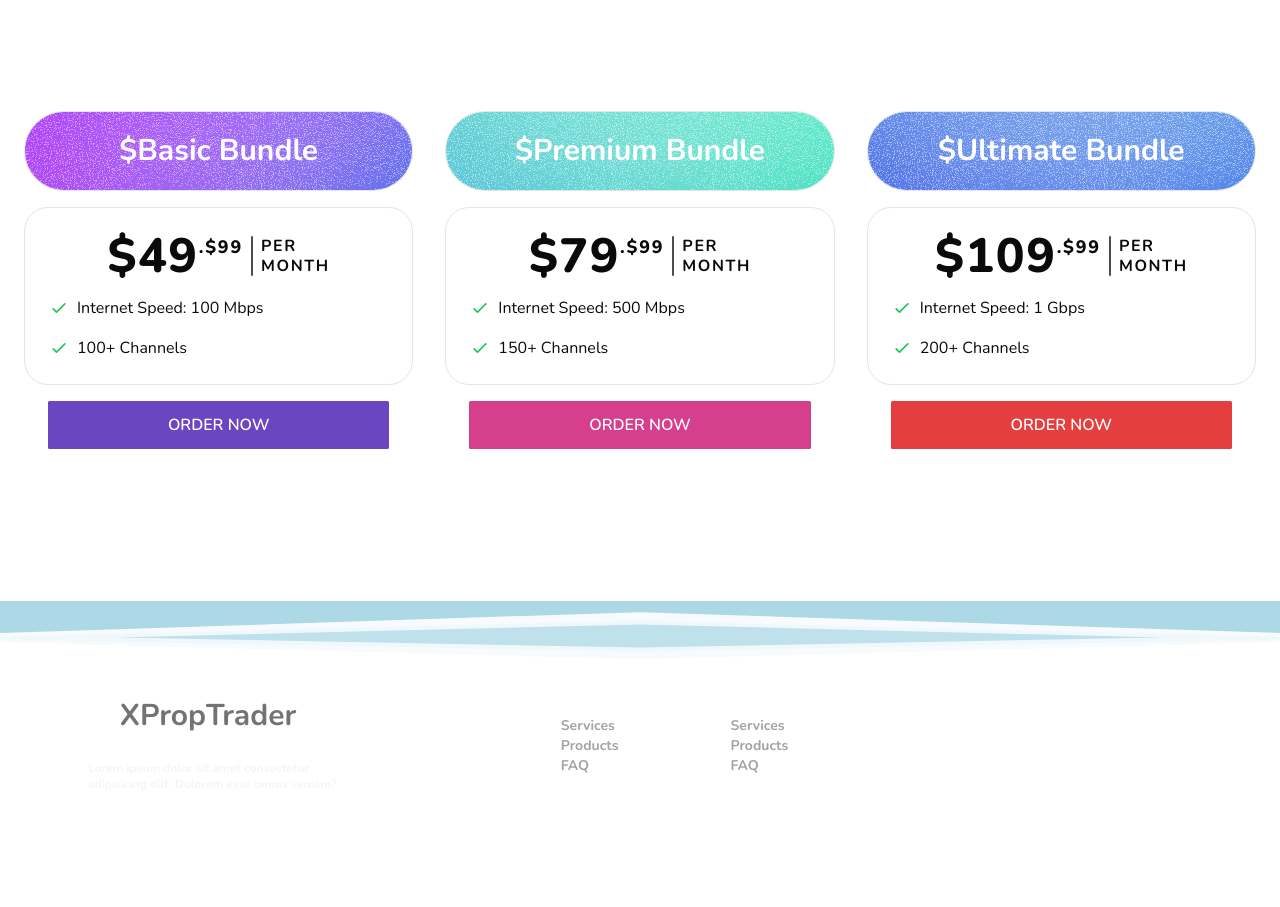
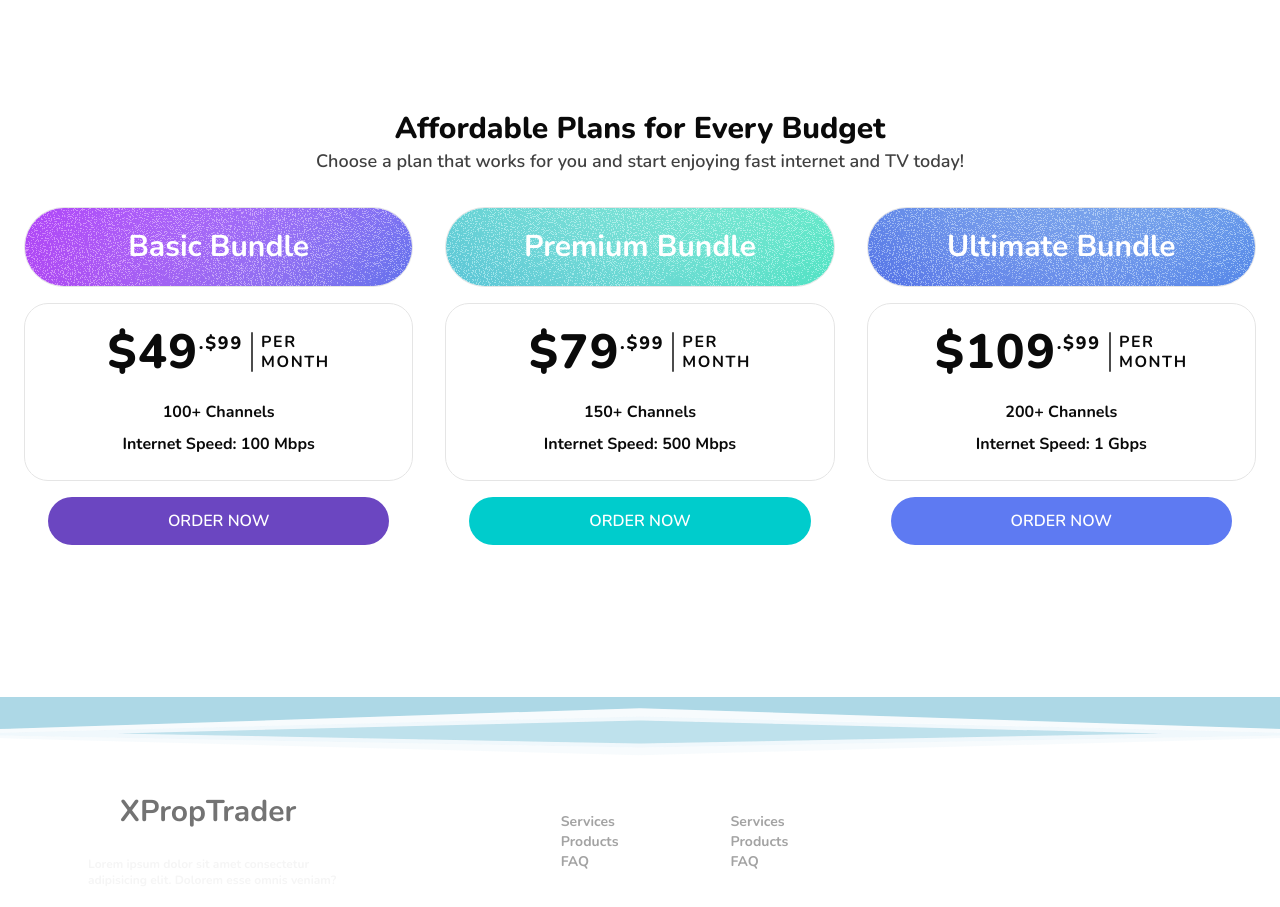
Before and after one commit to IrfanshaikH-7/prototyp-e, a React (Vite) app: page / in a window 1280 px wide. Shown: the part 4175-5082 px from the top of the page. Before the commit the page ends 5032 px from the top, so only its background shows below. Built offline with nearby package versions, Linux system fonts and the light colour scheme.

Commit message:
somecahnges

```diff
--- a/src/components/home/Pricing.jsx
+++ b/src/components/home/Pricing.jsx
@@ -9,7 +9,7 @@ export default function Pricing() {
       channels: "100+ Channels",
       price: 49.99,
       icon: grain_1,
-      color: "#6b46c1", // Purple shade
+      color: "#6b46c1",
     },
     {
       name: "Premium Bundle",
@@ -17,7 +17,7 @@ export default function Pricing() {
       channels: "150+ Channels",
       price: 79.99,
       icon: grain_2,
-      color: "#d53f8c", // Pink shade
+      color: "#00cccc",
       popular: true,
     },
     {
@@ -26,12 +26,17 @@ export default function Pricing() {
       channels: "200+ Channels",
       price: 109.99,
       icon: grain_3,
-      color: "#e53e3e", // Red shade
+      color: "#5e7af2",
     },
   ]
 
   return (
     <div className="py-12 px-4">
+      <div className='pb-8'>
+
+      <h3 className='text-3xl font-extrabold text-center '>Affordable Plans for Every Budget</h3>
+      <p className='text-lg font-semibold text-neutral-700 text-center '>Choose a plan that works for you and start enjoying fast internet and TV today!</p>
+      </div>
       <div className="max-w-7xl mx-auto">
         <div className="grid md:grid-cols-3 gap-8">
           {pricingData.map((plan, index) => (
@@ -43,7 +48,7 @@ export default function Pricing() {
               <div
                 className=" h-20 relative text-white border rounded-full overflow-hidden"
               >
-                <span className="text-3xl font-bold relative z-10 flex items-center justify-center h-full">${plan.name}</span>
+                <span className="text-3xl font-bold relative z-10 flex items-center justify-center h-full">{plan.name}</span>
                 <img src={plan.icon} alt={plan.name} className="w-full h-full object-cover absolute top-0 left-0 z-0" />
               </div>
 
@@ -65,19 +70,15 @@ export default function Pricing() {
                   </div>
                   </div>
                 </div>
-                <ul className="space-y-4">
-                  <li className="flex items-center">
-                    <svg className="w-5 h-5 text-green-500 mr-2" fill="none" stroke="currentColor" viewBox="0 0 24 24">
-                      <path strokeLinecap="round" strokeLinejoin="round" strokeWidth="2" d="M5 13l4 4L19 7"></path>
-                    </svg>
+                <ul className="space-y-2 mt-2 font-bold">
+                  <li className="flex items-center justify-center">
+                    {plan.channels}
+                  </li>
+
+                  <li className="flex items-center justify-center">
                     Internet Speed: {plan.speed}
                   </li>
-                  <li className="flex items-center">
-                    <svg className="w-5 h-5 text-green-500 mr-2" fill="none" stroke="currentColor" viewBox="0 0 24 24">
-                      <path strokeLinecap="round" strokeLinejoin="round" strokeWidth="2" d="M5 13l4 4L19 7"></path>
-                    </svg>
-                    {plan.channels}
-                  </li>
+
                 </ul>
               </div>
 
@@ -85,7 +86,7 @@ export default function Pricing() {
               <div className="p-6 pt-0">
                 <button
                   style={{ backgroundColor: plan.color }}
-                  className="w-full py-3 px-4 rounded-lg text-white font-semibold hover:opacity-90 transition-opacity"
+                  className="w-full py-3 px-4 rounded-3xl text-white font-semibold hover:opacity-90 transition-opacity"
                 >
                   ORDER NOW
                 </button>
```
